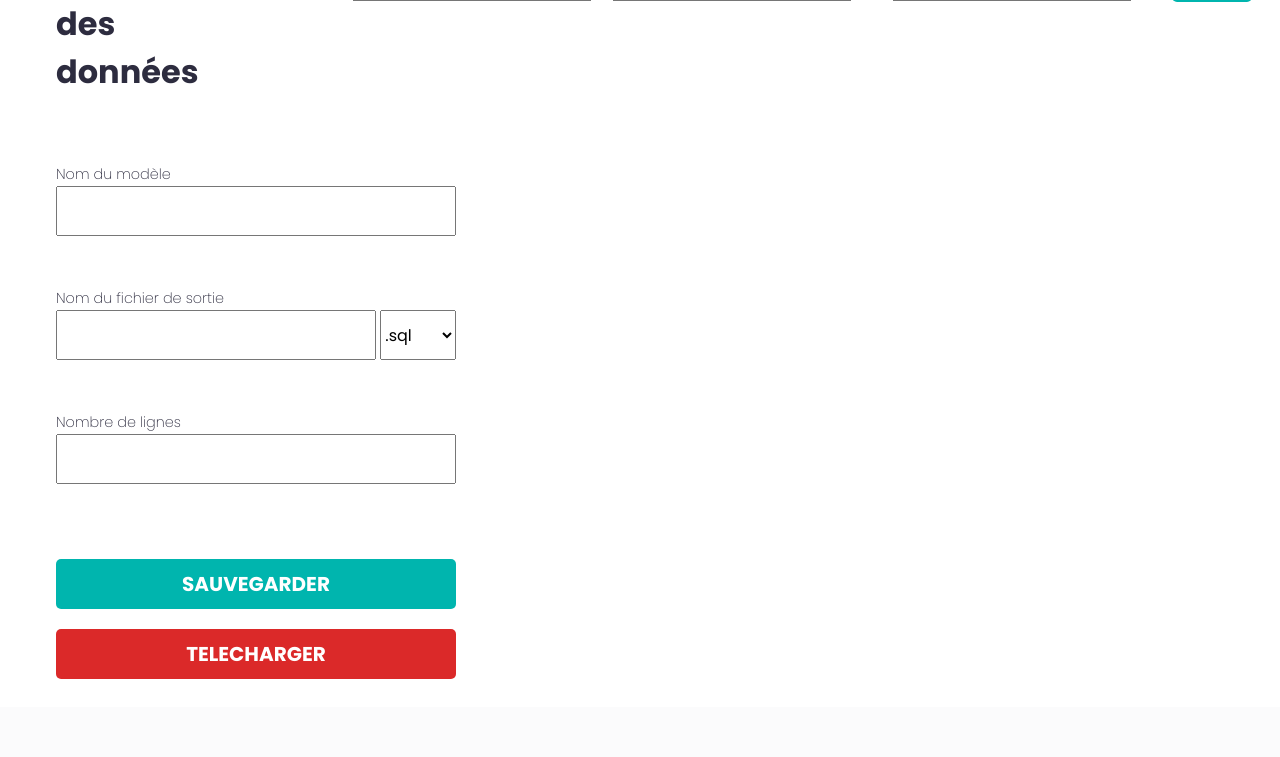
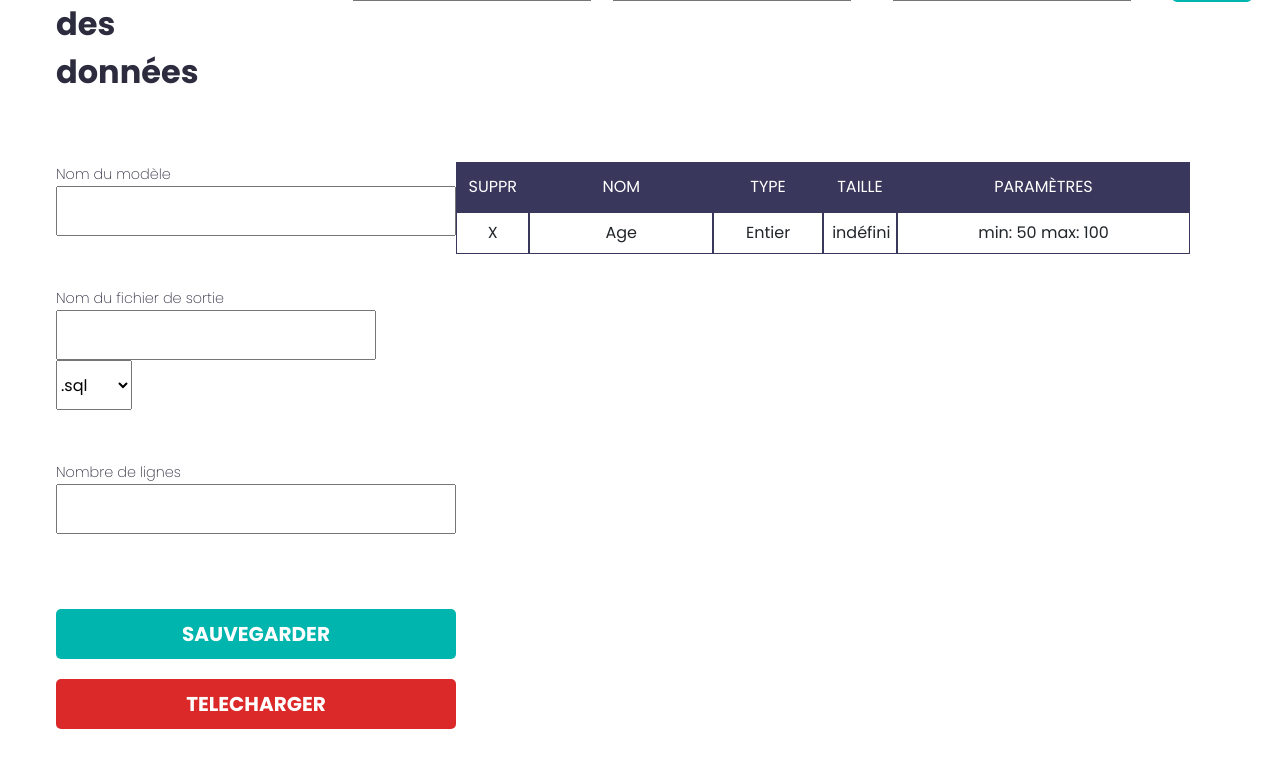
Before and after one commit to aureliensimon/db-confinement, a PHP site: page / in a window 1280 px wide. Shown: the part 206-963 px from the top of the page. Before the commit the page ends 885 px from the top, so only its background shows below. Run offline with PHP 8.4, Linux system fonts and the light colour scheme; some libraries are stand-ins or nearby versions.

Commit message:
ajout du tableau

```diff
--- a/css/menu.css
+++ b/css/menu.css
@@ -98,3 +98,65 @@
 #form_type_date{
     display: none;
 }
+
+#tableau-head{
+    width: 90%;
+    height: 50px;
+    background-color: var(--purple);
+    color: white;
+    text-align: center;
+}
+
+.suppr{
+    width: 10%;
+    border: solid 1px var(--purple) ;
+
+}
+
+.nom{
+    width: 25%;
+    border: solid 1px var(--purple) ;
+
+}
+
+.taille{
+    width: 10%;
+    border: solid 1px var(--purple) ;
+
+}
+
+.parametres{
+    width: 40%;
+    border: solid 1px var(--purple) ;
+
+}
+
+.type{
+    width: 15%;
+    border: solid 1px var(--purple) ;
+
+}
+
+#tableau{
+    width: 100%;
+    height: 50px;
+
+}
+
+#tableau-lignes{
+    width: 90%;
+    height: 30vh;
+}
+
+.ligne{
+    text-align: center;
+}
+
+#right-menu{
+    width: 65%;
+
+}
+
+#left-menu{
+    width: 35%;
+}
--- a/index.php
+++ b/index.php
@@ -57,7 +57,7 @@
 
     <div class="d-flex bd-highlight" >
     <!-- LEFT MENU -->
-      <div id="left-menu" class="p-2 w-50 bd-highlight">
+      <div id="left-menu" class="p-2   bd-highlight">
 
         <div class="menu-field">
           <span class="field-name">Nom du modèle</span>
@@ -90,7 +90,29 @@
 
 
       <!--RIGHT MENU-->
-      <div id="right-menu" class="p-2 w-50 bd-highlight">
+      <div id="right-menu" class="p-2  bd-highlight">
+      <div id="tableau"></div>
+          <div id="tableau-head" class="d-flex bd-highlight">
+            <div  class="p-2  bd-highlight align-self-center suppr">SUPPR</div>
+            <div  class="p-2  bd-highlight align-self-center nom">NOM</div>
+            <div  class="p-2  bd-highlight align-self-center type">TYPE</div>
+            <div  class="p-2  bd-highlight align-self-center taille">TAILLE</div>
+            <div  class="p-2  bd-highlight align-self-center parametres">PARAMÈTRES</div>
+          </div>
+          <div id="tableau-lignes">
+            <div class="ligne d-flex bd-highlight" class="d-flex bd-highlight">
+              <div  class="p-2  bd-highlight align-self-center suppr">X</div>
+              <div  class="p-2  bd-highlight align-self-center nom">Age</div>
+              <div  class="p-2  bd-highlight align-self-center type">Entier</div>
+              <div  class="p-2  bd-highlight align-self-center taille">indéfini</div>
+              <div  class="p-2  bd-highlight align-self-center parametres">
+                <span>min:</span>
+                <span>50</span>
+                <span>max:</span>
+                <span>100</span>
+              </div>
+            </div>
+        </div>
 
       </div>
     </div>
```
